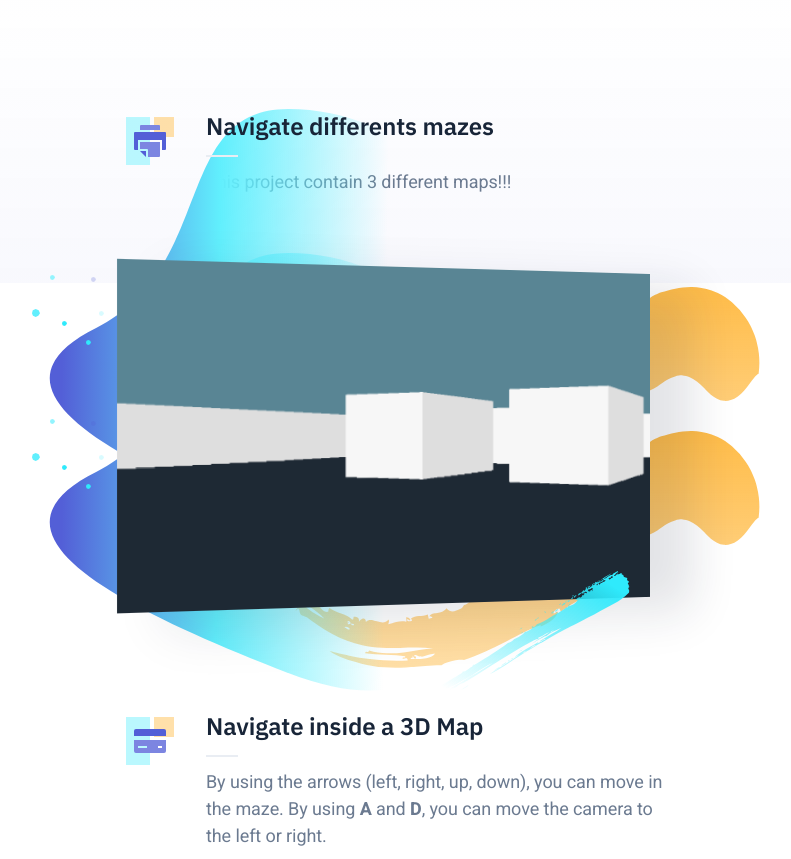
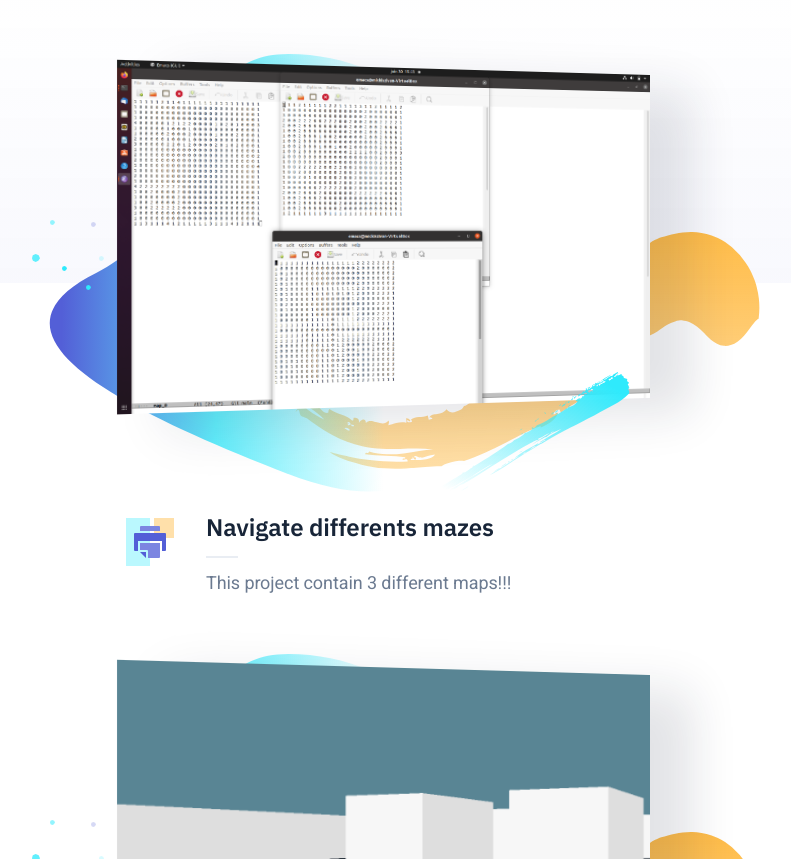
Before and after one commit to IMickisz/IMickisz.github.io, a plain HTML site: page index.html in a window 1280 px wide. Shown: the part 933-1792 px from the top of the page, without its empty margins (244-1035 px from the left). Drawn offline with nearby package versions, Linux system fonts and the light colour scheme.

Commit message:
added demo and another images

```diff
--- a/index.html
+++ b/index.html
@@ -66,8 +66,10 @@
                 <div class="feature is-revealing">
                   <div class="features-image">
 		    <img class="features-illustration asset-dark" src="dist/images/features-illustration-dark.svg" alt="Feature illustration">
+		    <img class="features-box asset-dark" src="Three_maps.png" alt="Feature box">
 		    <img class="features-illustration asset-dark" src="dist/images/features-illustration-top-dark.svg" alt="Feature illustration top">
 		    <img class="features-illustration asset-light" src="dist/images/features-illustration-light.svg" alt="Feature illustration">
+		    <img class="features-box asset-light" src="Three_maps.png" alt="Feature box">
 		    <img class="features-illustration asset-light" src="dist/images/features-illustration-top-light.svg" alt="Feature illustration top">
 		  </div>
                   <div class="feature-inner">
```
Also changed, not shown: Three_maps.png (added).
